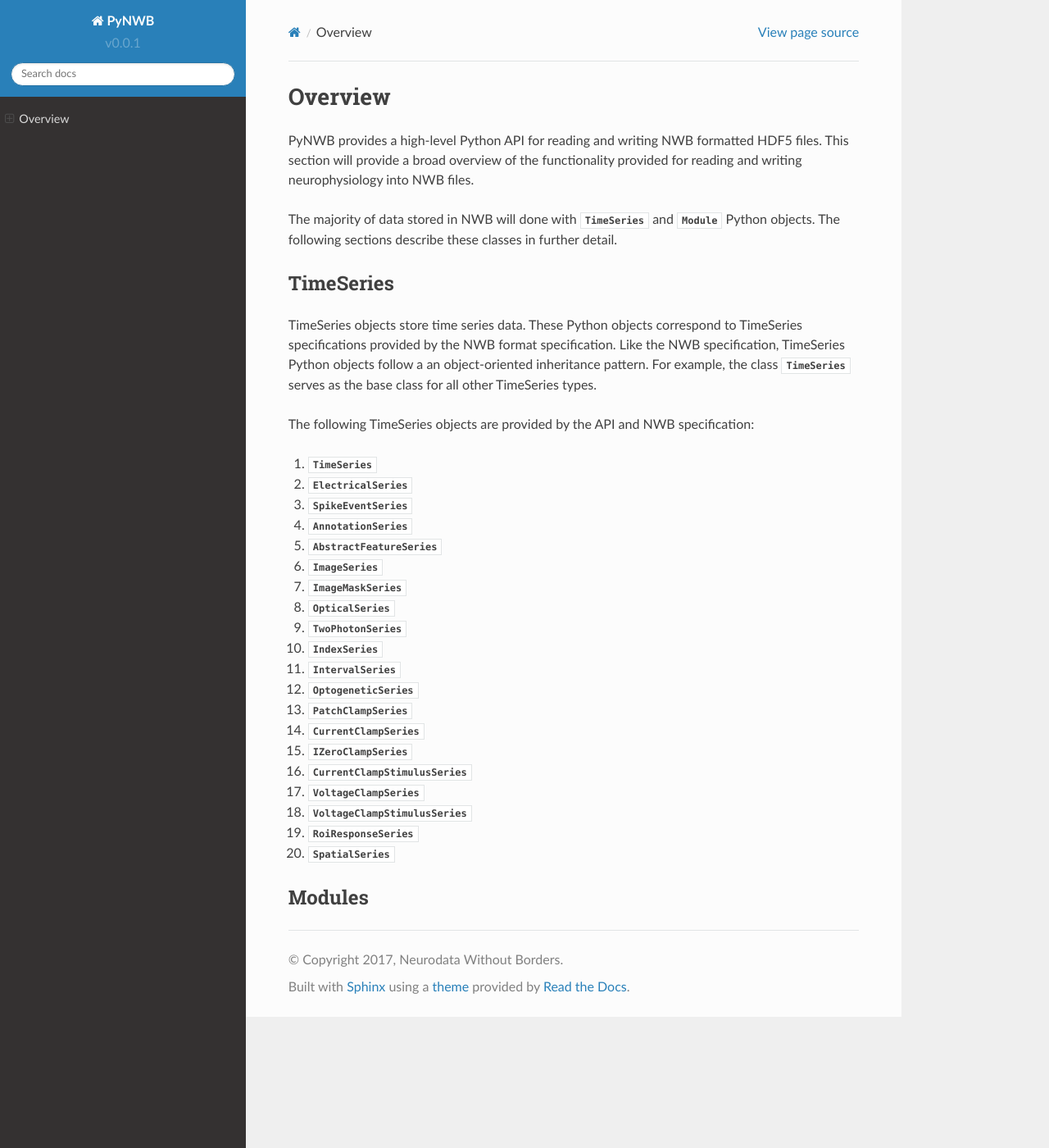
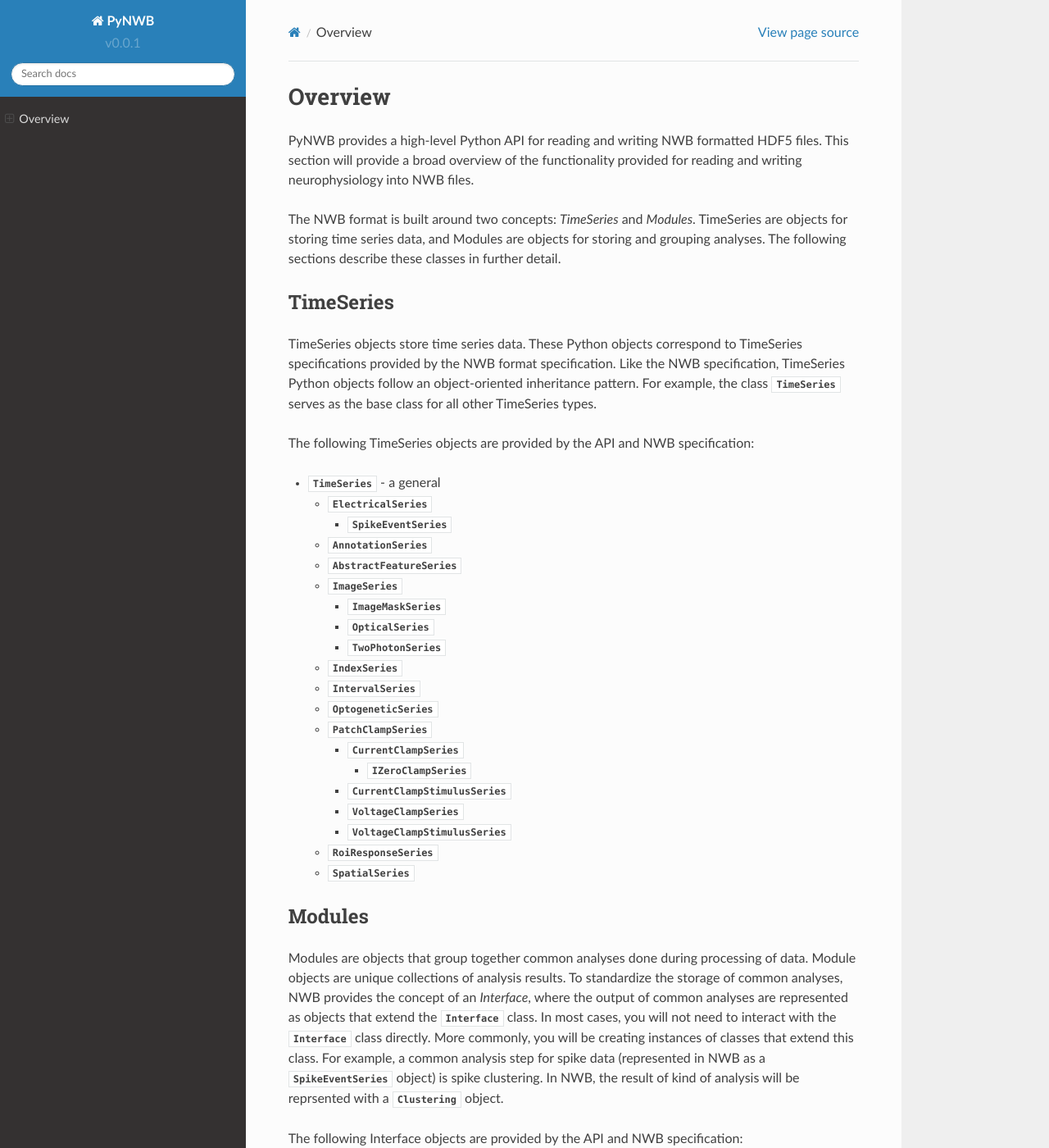
Before and after one commit to NeurodataWithoutBorders/pynwb, a Sphinx documentation site: the page built from docs/source/overview.rst, in a window 1280 px wide and 1400 px high. Shown: the whole window at 82% size. Built offline with Sphinx 7.4.7 and the Read the Docs theme 2.0.0, drawn with Linux system fonts in a browser that asks for light colours; some of the changed text lies outside the part shown.

Commit message:
added more on TimeSeres and Modules to overview page

```diff
--- a/docs/source/overview.rst
+++ b/docs/source/overview.rst
@@ -7,42 +7,81 @@ Overview
 PyNWB provides a high-level Python API for reading and writing NWB formatted HDF5 files. This section will provide
 a broad overview of the functionality provided for reading and writing neurophysiology into NWB files.
 
-The majority of data stored in NWB will done with :py:class:`~pynwb.ui.timeseries.TimeSeries` and :py:class:`~pynwb.ui.modules.Module`
-Python objects. The following sections describe these classes in further detail.
+The NWB format is built around two concepts: *TimeSeries* and *Modules*. TimeSeries are objects for storing time series
+data, and Modules are objects for storing and grouping analyses. The following sections describe these classes in further detail.
 
 ---------------
 TimeSeries
 ---------------
 
 TimeSeries objects store time series data. These Python objects correspond to TimeSeries specifications
-provided by the NWB format specification. Like the NWB specification, TimeSeries Python objects follow a an object-oriented inheritance
+provided by the NWB format specification. Like the NWB specification, TimeSeries Python objects follow an object-oriented inheritance
 pattern. For example, the class :py:class:`~pynwb.ui.timeseries.TimeSeries` serves as the base class for all other TimeSeries types.
-
 
 
 The following TimeSeries objects are provided by the API and NWB specification:
 
-#. :py:class:`~pynwb.ui.timeseries.TimeSeries`
-#. :py:class:`~pynwb.ui.timeseries.ElectricalSeries`
-#. :py:class:`~pynwb.ui.timeseries.SpikeEventSeries`
-#. :py:class:`~pynwb.ui.timeseries.AnnotationSeries`
-#. :py:class:`~pynwb.ui.timeseries.AbstractFeatureSeries`
-#. :py:class:`~pynwb.ui.timeseries.ImageSeries`
-#. :py:class:`~pynwb.ui.timeseries.ImageMaskSeries`
-#. :py:class:`~pynwb.ui.timeseries.OpticalSeries`
-#. :py:class:`~pynwb.ui.timeseries.TwoPhotonSeries`
-#. :py:class:`~pynwb.ui.timeseries.IndexSeries`
-#. :py:class:`~pynwb.ui.timeseries.IntervalSeries`
-#. :py:class:`~pynwb.ui.timeseries.OptogeneticSeries`
-#. :py:class:`~pynwb.ui.timeseries.PatchClampSeries`
-#. :py:class:`~pynwb.ui.timeseries.CurrentClampSeries`
-#. :py:class:`~pynwb.ui.timeseries.IZeroClampSeries`
-#. :py:class:`~pynwb.ui.timeseries.CurrentClampStimulusSeries`
-#. :py:class:`~pynwb.ui.timeseries.VoltageClampSeries`
-#. :py:class:`~pynwb.ui.timeseries.VoltageClampStimulusSeries`
-#. :py:class:`~pynwb.ui.timeseries.RoiResponseSeries`
-#. :py:class:`~pynwb.ui.timeseries.SpatialSeries`
+* :py:class:`~pynwb.ui.timeseries.TimeSeries` - a general
+
+  * :py:class:`~pynwb.ui.timeseries.ElectricalSeries`
+
+    * :py:class:`~pynwb.ui.timeseries.SpikeEventSeries`
+
+  * :py:class:`~pynwb.ui.timeseries.AnnotationSeries`
+  * :py:class:`~pynwb.ui.timeseries.AbstractFeatureSeries`
+  * :py:class:`~pynwb.ui.timeseries.ImageSeries`
+
+    * :py:class:`~pynwb.ui.timeseries.ImageMaskSeries`
+    * :py:class:`~pynwb.ui.timeseries.OpticalSeries`
+    * :py:class:`~pynwb.ui.timeseries.TwoPhotonSeries`
+
+  * :py:class:`~pynwb.ui.timeseries.IndexSeries`
+  * :py:class:`~pynwb.ui.timeseries.IntervalSeries`
+  * :py:class:`~pynwb.ui.timeseries.OptogeneticSeries`
+  * :py:class:`~pynwb.ui.timeseries.PatchClampSeries`
+
+    * :py:class:`~pynwb.ui.timeseries.CurrentClampSeries`
+
+      * :py:class:`~pynwb.ui.timeseries.IZeroClampSeries`
+
+    * :py:class:`~pynwb.ui.timeseries.CurrentClampStimulusSeries`
+    * :py:class:`~pynwb.ui.timeseries.VoltageClampSeries`
+    * :py:class:`~pynwb.ui.timeseries.VoltageClampStimulusSeries`
+
+  * :py:class:`~pynwb.ui.timeseries.RoiResponseSeries`
+  * :py:class:`~pynwb.ui.timeseries.SpatialSeries`
 
 ---------------
 Modules
 ---------------
+
+Modules are objects that group together common analyses done during processing of data. Module objects are unique collections of
+analysis results. To standardize the storage of common analyses, NWB provides the concept of an *Interface*, where the output of
+common analyses are represented as objects that extend the :py:class:`~pynwb.ui.iface.Interface` class. In most cases, you will not need
+to interact with the :py:class:`~pynwb.ui.iface.Interface` class directly. More commonly, you will be creating instances of classes that
+extend this class. For example, a common analysis step for spike data (represented in NWB as a :py:class:`~pynwb.ui.timeseries.SpikeEventSeries` object)
+is spike clustering. In NWB, the result of kind of analysis will be reprsented with a :py:class:`~pynwb.ui.module.Clustering` object.
+
+
+The following Interface objects are provided by the API and NWB specification:
+
+* :py:class:`~pynwb.ui.iface.Interface`
+
+  * :py:class:`~pynwb.ui.module.BehavioralEpochs`
+  * :py:class:`~pynwb.ui.module.BehavioralEvents`
+  * :py:class:`~pynwb.ui.module.BehavioralTimeSeries`
+  * :py:class:`~pynwb.ui.module.ClusterWaveforms`
+  * :py:class:`~pynwb.ui.module.Clustering`
+  * :py:class:`~pynwb.ui.module.CompassDirection`
+  * :py:class:`~pynwb.ui.module.DfOverF`
+  * :py:class:`~pynwb.ui.module.EventDetection`
+  * :py:class:`~pynwb.ui.module.EventWaveform`
+  * :py:class:`~pynwb.ui.module.EyeTracking`
+  * :py:class:`~pynwb.ui.module.FeatureExtraction`
+  * :py:class:`~pynwb.ui.module.FilteredEphys`
+  * :py:class:`~pynwb.ui.module.Fluorescence`
+  * :py:class:`~pynwb.ui.module.ImageSegmentation`
+  * :py:class:`~pynwb.ui.module.ImagingRetinotopy`
+  * :py:class:`~pynwb.ui.module.LFP`
+  * :py:class:`~pynwb.ui.module.MotionCorrection`
+  * :py:class:`~pynwb.ui.module.Position`
```
